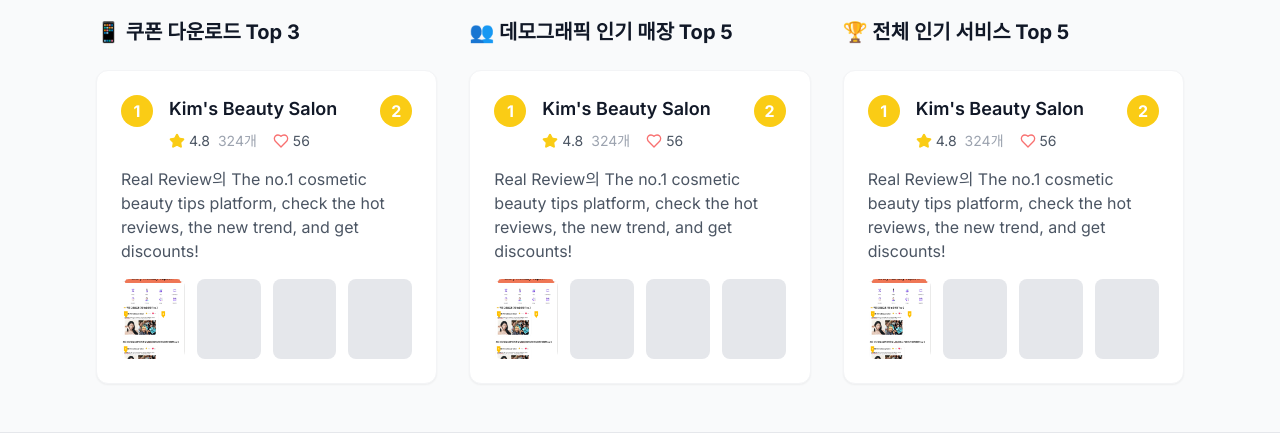
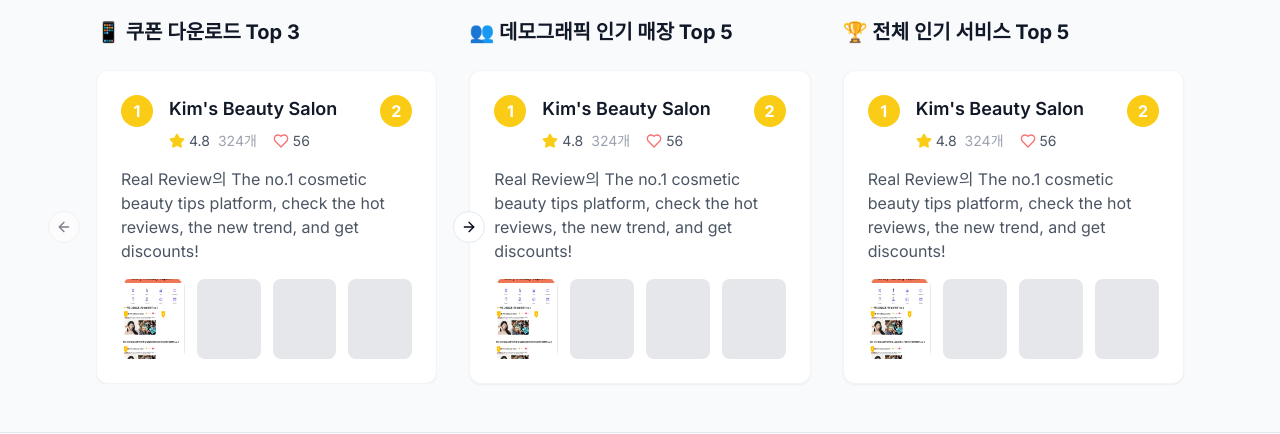
Before and after one commit to hi-jihyun-nam/stellar-web-welcome-site, a React (Vite) app: page / in a window 1280 px wide. Shown: the part 698-1132 px from the top of the page. Built offline with nearby package versions, Linux system fonts and the light colour scheme.

Commit message:
Implement horizontal swipe for coupon blocks
Implemented horizontal swipe functionality for the top 3 coupon download blocks using a carousel component. Modified `PopularSalons.tsx` to integrate the carousel and enable horizontal scrolling.

```diff
--- a/src/components/PopularSalons.tsx
+++ b/src/components/PopularSalons.tsx
@@ -1,5 +1,12 @@
 
 import { Star, Heart } from "lucide-react";
+import {
+  Carousel,
+  CarouselContent,
+  CarouselItem,
+  CarouselNext,
+  CarouselPrevious,
+} from "@/components/ui/carousel";
 
 const PopularSalons = () => {
   const salonData = {
@@ -56,12 +63,26 @@ const PopularSalons = () => {
     <div className="px-4 lg:px-8 py-8 lg:py-12 bg-gray-50">
       <div className="container mx-auto max-w-7xl">
         <div className="grid grid-cols-1 lg:grid-cols-2 xl:grid-cols-3 gap-8">
-          {/* 쿠폰 다운로드 Top 3 */}
+          {/* 쿠폰 다운로드 Top 3 - 캐러셀 형태 */}
           <div className="space-y-6">
             <h2 className="text-lg lg:text-xl font-bold text-gray-900 flex items-center">
               📱 쿠폰 다운로드 Top 3
             </h2>
-            <SalonCard title="쿠폰 다운로드를 가장 높은 매장 Top 3" rank={1} />
+            <Carousel className="w-full">
+              <CarouselContent>
+                <CarouselItem>
+                  <SalonCard title="쿠폰 다운로드를 가장 높은 매장 1위" rank={1} />
+                </CarouselItem>
+                <CarouselItem>
+                  <SalonCard title="쿠폰 다운로드를 가장 높은 매장 2위" rank={2} />
+                </CarouselItem>
+                <CarouselItem>
+                  <SalonCard title="쿠폰 다운로드를 가장 높은 매장 3위" rank={3} />
+                </CarouselItem>
+              </CarouselContent>
+              <CarouselPrevious className="hidden lg:flex" />
+              <CarouselNext className="hidden lg:flex" />
+            </Carousel>
           </div>
 
           {/* 지금 당신 데모그래픽 Top 5 */}
```
